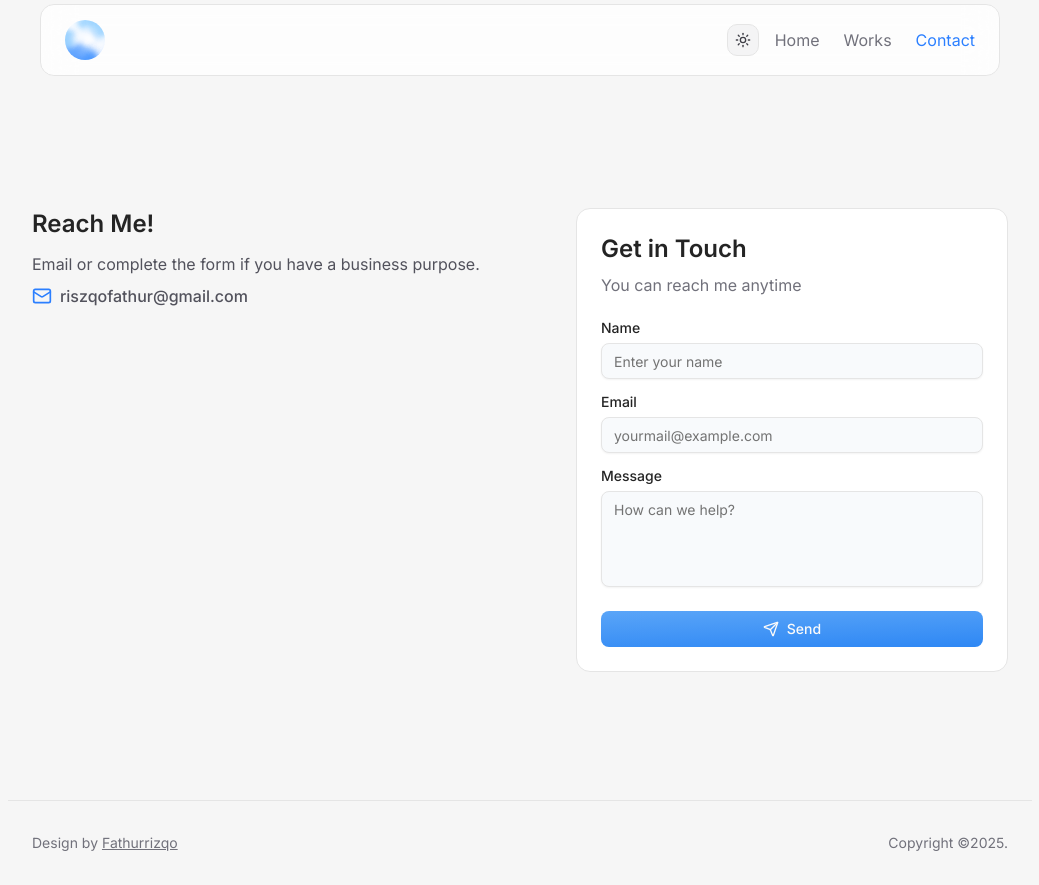
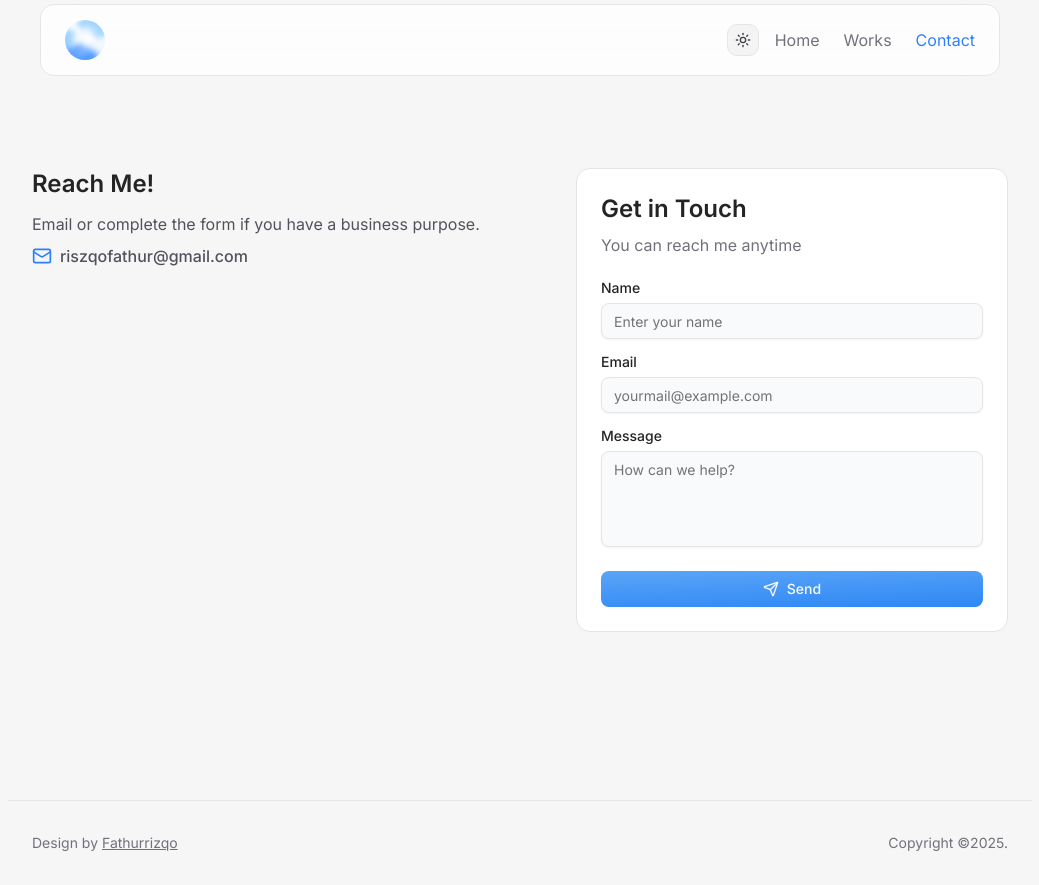
Before and after one commit to nerveign/portofolio, a React (Vite) app: page /contact in a window 1280 px wide. Shown: the whole page, without its empty margins (120-1159 px from the left). Built offline with nearby package versions, Linux system fonts and the light colour scheme.

Commit message:
Update the height screen size in contact page

```diff
--- a/src/components/ui/contact-section.tsx
+++ b/src/components/ui/contact-section.tsx
@@ -3,7 +3,7 @@ import { ContactContent } from './contact-content';
 export const ContactSection = () => {
   return (
     <>
-      <div className="mt-22 lg:mt-36 mb-10 md:mb-16 w-full lg:w-4/5">
+      <div className="w-full lg:w-4/5">
         <div className="animate-fade-in">
           <ContactContent />
         </div>
```
